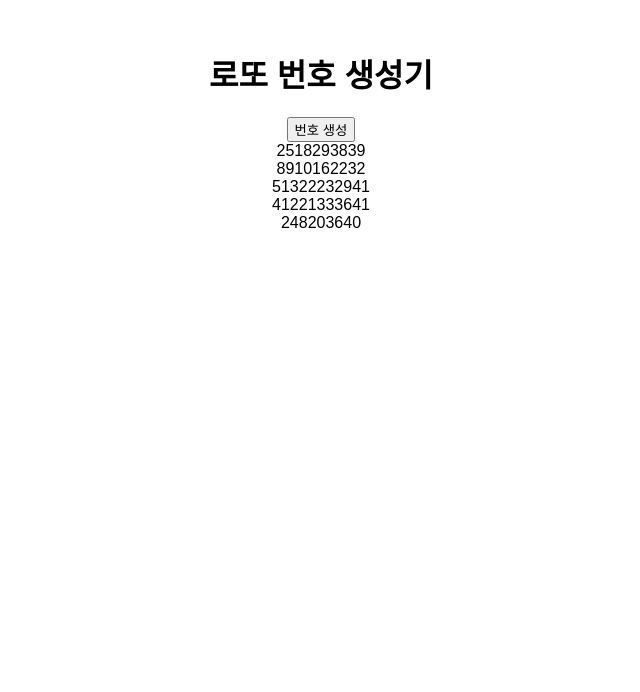
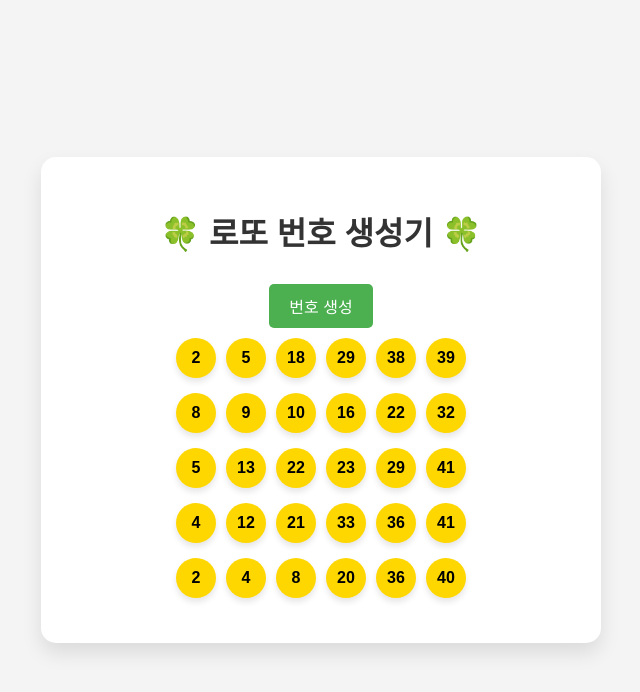
Before and after one commit to nayyh95/lotto-generator, a plain HTML site: page index.html in a window 1280 px wide. Both pictures are taken after a click on the button "번호 생성". Shown: the whole page, without its empty margins (319-959 px from the left). Drawn offline with Linux system fonts and the light colour scheme.

Commit message:
Update index.html

```diff
--- a/index.html
+++ b/index.html
@@ -2,40 +2,77 @@
 <html lang="ko">
 <head>
     <meta charset="UTF-8">
-    <meta name="viewport" content="width=device-width, initial-scale=1.0">
     <title>로또 번호 생성기</title>
     <style>
         body {
-            font-family: Arial, sans-serif;
+            font-family: 'Arial', sans-serif;
+            background-color: #f4f4f4;
+            display: flex;
+            justify-content: center;
+            align-items: center;
+            min-height: 100vh;
+            margin: 0;
             text-align: center;
-            margin-top: 50px;
         }
-        #result {
-            font-size: 24px;
-            margin-top: 20px;
+        .container {
+            background-color: white;
+            border-radius: 15px;
+            box-shadow: 0 10px 20px rgba(0,0,0,0.1);
+            padding: 30px;
+            width: 500px;
         }
-        .number {
+        h1 {
+            color: #333;
+            margin-bottom: 20px;
+        }
+        .generate-btn {
+            background-color: #4CAF50;
+            border: none;
+            color: white;
+            padding: 10px 20px;
+            text-align: center;
+            text-decoration: none;
             display: inline-block;
+            font-size: 16px;
+            margin: 10px 0;
+            cursor: pointer;
+            border-radius: 5px;
+            transition: background-color 0.3s;
+        }
+        .generate-btn:hover {
+            background-color: #45a049;
+        }
+        .lotto-row {
+            display: flex;
+            justify-content: center;
+            margin-bottom: 15px;
+        }
+        .lotto-number {
             width: 40px;
             height: 40px;
             border-radius: 50%;
             background-color: #ffd700;
             color: #000;
-            line-height: 40px;
+            display: flex;
+            justify-content: center;
+            align-items: center;
             margin: 0 5px;
+            font-weight: bold;
+            box-shadow: 0 4px 6px rgba(0,0,0,0.1);
         }
     </style>
 </head>
 <body>
-    <body>
-    <h1>로또 번호 생성기</h1>
-    <button onclick="generateLottoNumbers()">번호 생성</button>
-    <div id="lottoResults"></div>
+    <div class="container">
+        <h1>🍀 로또 번호 생성기 🍀</h1>
+        <button class="generate-btn" onclick="generateLottoNumbers()">번호 생성</button>
+        <div id="lottoResults"></div>
+    </div>
 
     <script>
         function generateLottoNumbers() {
             const results = document.getElementById('lottoResults');
-            results.innerHTML = ''; // 이전 결과 초기화
+            results.innerHTML = '';
 
             for (let i = 0; i < 5; i++) {
                 const numbers = [];
@@ -48,14 +85,14 @@
                 numbers.sort((a, b) => a - b);
 
                 const row = document.createElement('div');
-                row.className = 'lotto-row'; // 각 줄에 클래스 추가
+                row.className = 'lotto-row';
                 numbers.forEach(num => {
                     const span = document.createElement('span');
                     span.className = 'lotto-number';
                     span.textContent = num;
                     row.appendChild(span);
                 });
-                results.appendChild(row); // 각 줄을 결과에 추가
+                results.appendChild(row);
             }
         }
     </script>
```
